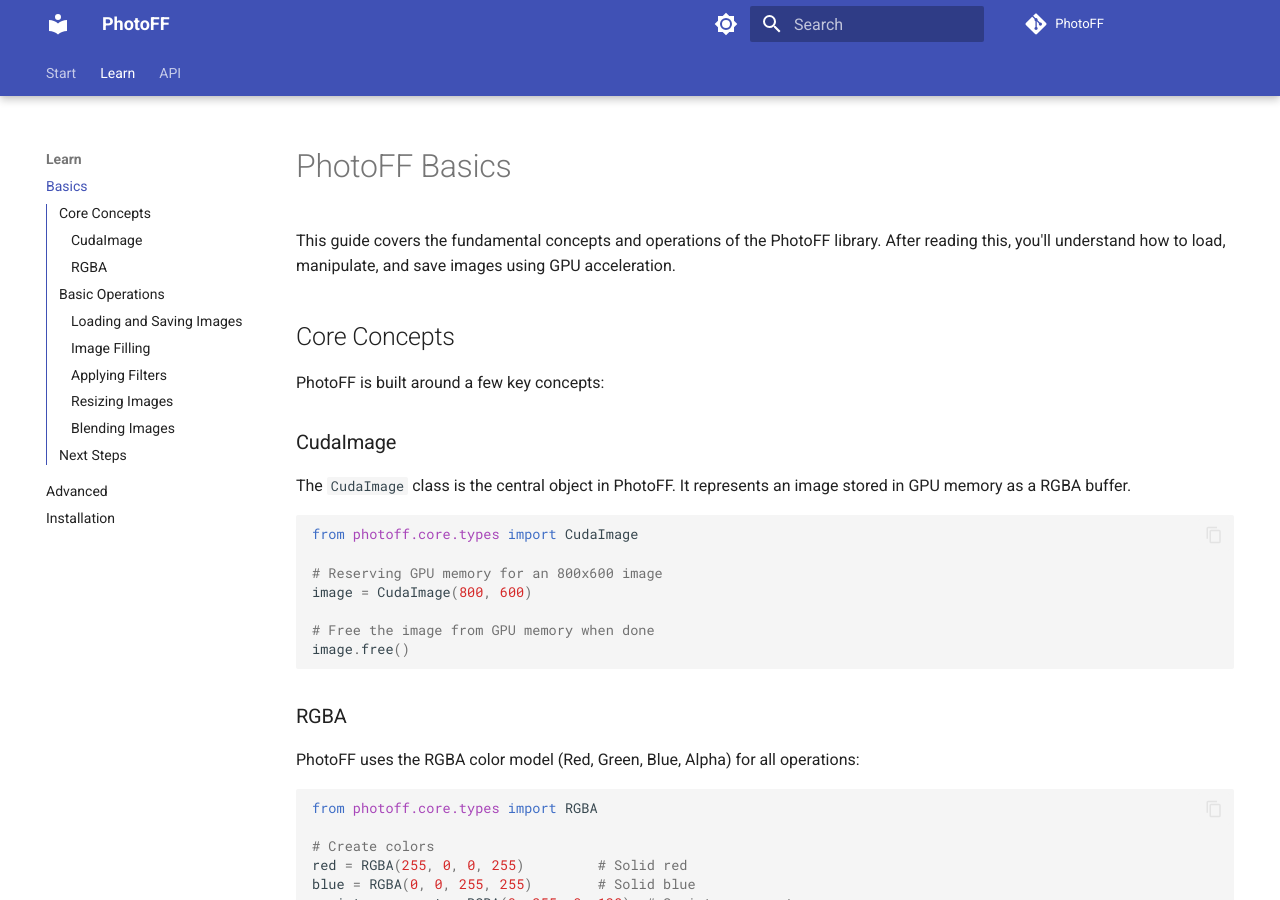
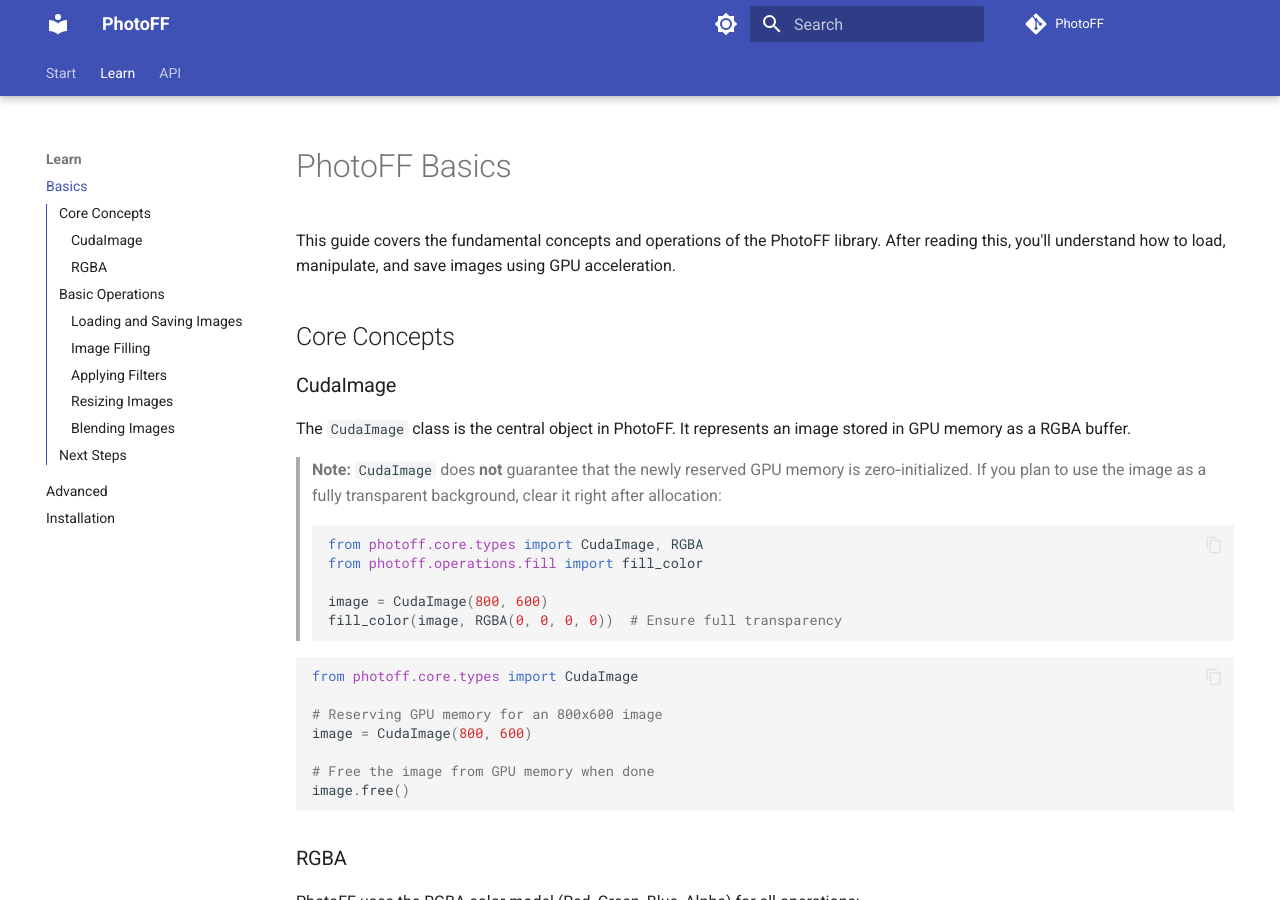
Before and after one commit to offerrall/photoff, an MkDocs documentation site: the page built from docs/basics.md, in a window 1280 px wide and 900 px high. Built offline with MkDocs 1.6.1 and Material for MkDocs 9.7.7, drawn with Linux system fonts in a browser that asks for light colours; comment, search, counter and statistics services are not loaded.

Commit message:
Enhance basics.md by adding a note on CudaImage memory initialization and updating list formatting

````diff
--- a/docs/basics.md
+++ b/docs/basics.md
@@ -4,11 +4,19 @@ This guide covers the fundamental concepts and operations of the PhotoFF library
 
 ## Core Concepts
 
-PhotoFF is built around a few key concepts:
-
 ### CudaImage
 
 The `CudaImage` class is the central object in PhotoFF. It represents an image stored in GPU memory as a RGBA buffer.
+
+> **Note:** `CudaImage` does **not** guarantee that the newly reserved GPU memory is zero‑initialized. If you plan to use the image as a fully transparent background, clear it right after allocation:
+>
+> ```python
+> from photoff.core.types import CudaImage, RGBA
+> from photoff.operations.fill import fill_color
+>
+> image = CudaImage(800, 600)
+> fill_color(image, RGBA(0, 0, 0, 0))  # Ensure full transparency
+> ```
 
 ```python
 from photoff.core.types import CudaImage
@@ -158,5 +166,5 @@ foreground.free()
 
 Now that you understand the basics, you can:
 
-- Explore the [Advanced Topics](advanced.md) for more memory management and performance tips
-- Check the [API Reference](api.md) for detailed information on all functions
+* Explore the [Advanced Topics](advanced.md) for more memory management and performance tips
+* Check the [API Reference](api.md) for detailed information on all functions
````
